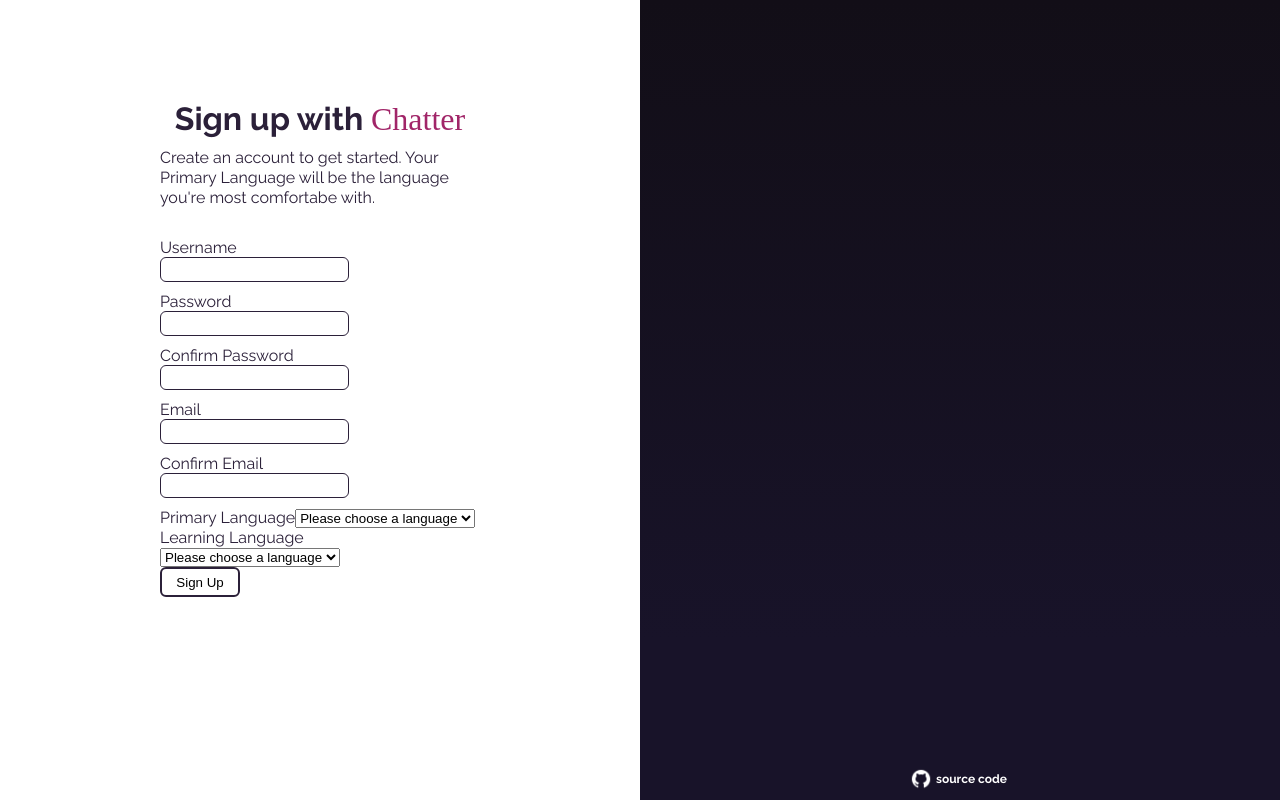
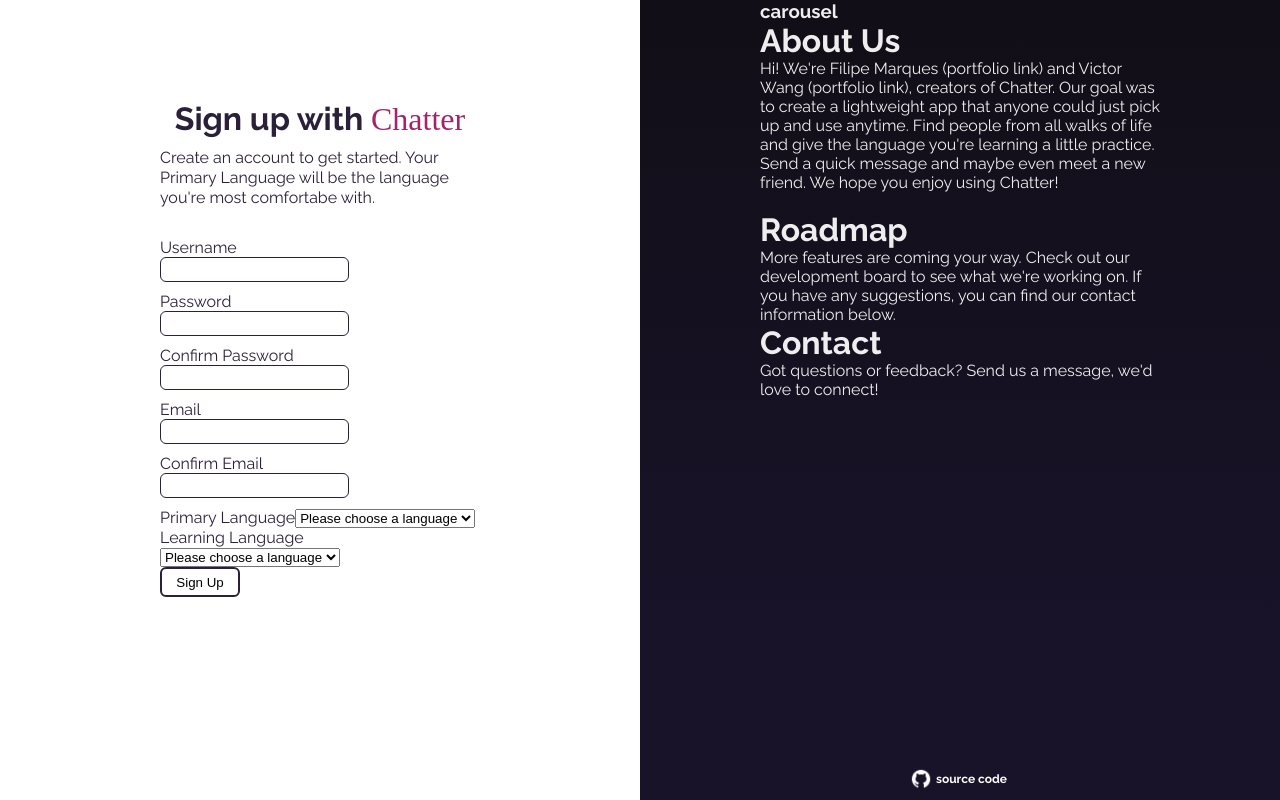
Before and after one commit to filipeqm94/client-project-4, a React (Create React App) app: page /signup in a window 1280 px wide. Built offline with nearby package versions, Linux system fonts and the light colour scheme; no server answers; a web font is replaced by a local one.

Commit message:
added signup content side

```diff
--- a/src/Pages/SignUp/index.js
+++ b/src/Pages/SignUp/index.js
@@ -140,7 +140,39 @@ function SignUp() {
         </div>
       </div>
       <div className="content-side">
-        <div className="screen-shot-area"></div>
+        <div className="screen-shot-area">
+          <div>
+            <h3>carousel</h3>
+            <h1>About Us</h1>
+            <p>
+              Hi! We're Filipe Marques (portfolio link) and Victor Wang
+              (portfolio link), creators of Chatter. Our goal was to create a
+              lightweight app that anyone could just pick up and use anytime.
+              Find people from all walks of life and give the language you're
+              learning a little practice. Send a quick message and maybe even
+              meet a new friend. We hope you enjoy using Chatter!
+            </p>
+            <div>
+              <img />
+              <img />
+            </div>
+          </div>
+          <div>
+            <h1>Roadmap</h1>
+            <p>
+              More features are coming your way. Check out our development board
+              to see what we're working on. If you have any suggestions, you can
+              find our contact information below.
+            </p>
+          </div>
+          <div>
+            <h1>Contact</h1>
+            <p>
+              Got questions or feedback? Send us a message, we'd love to
+              connect!
+            </p>
+          </div>
+        </div>
         <footer>
           <div>
             <a
```
